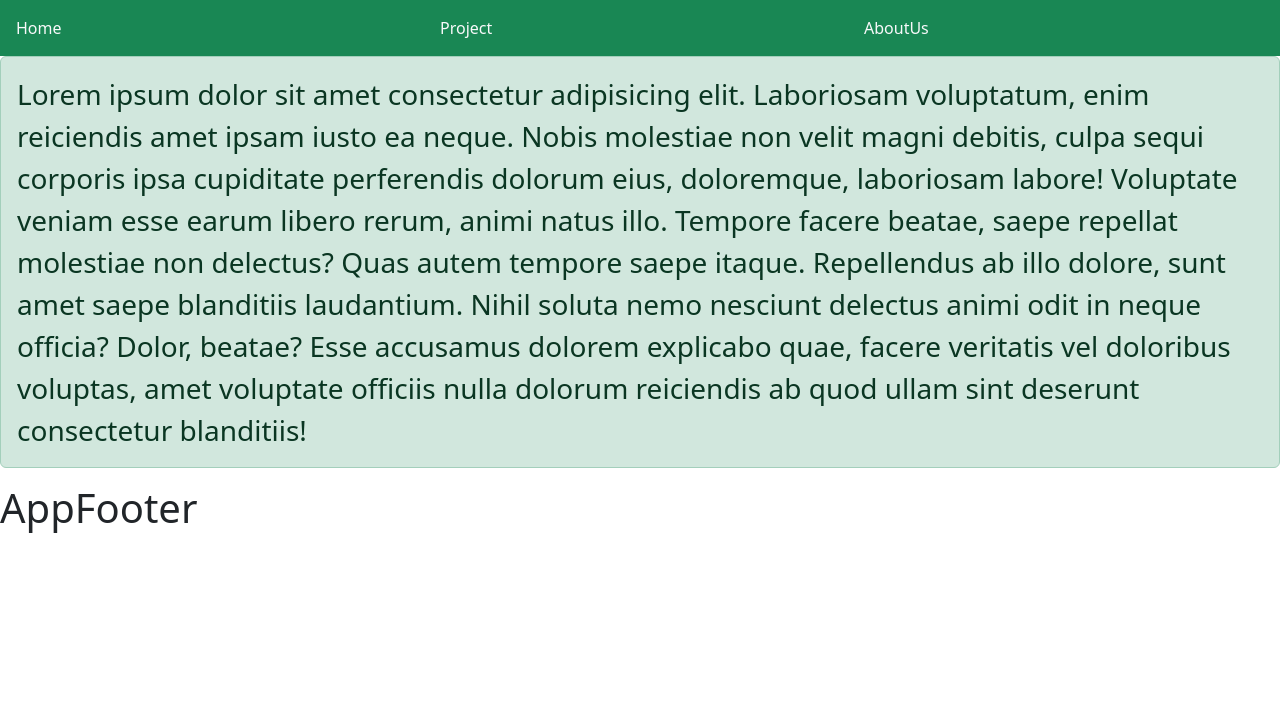
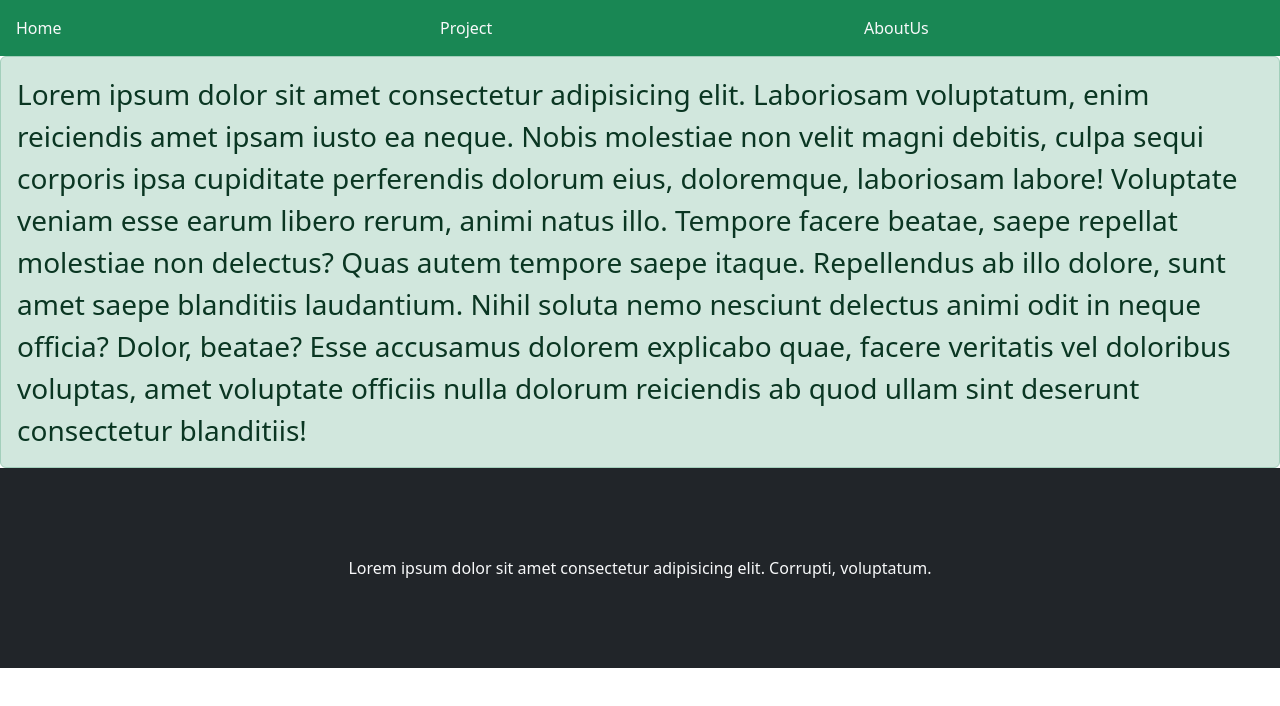
Before and after one commit to Ajay-Sonavane/Third-react-app, a React (Create React App) app: page / in a window 1280 px wide. Shown: the top 706 px of the page. Built offline with nearby package versions, Linux system fonts and the light colour scheme.

Commit message:
footer is done

```diff
--- a/src/App.js
+++ b/src/App.js
@@ -11,7 +11,7 @@
 function AppHeader() {
   return (
     <>
-      <div className="row d-flex bg-success text-light p-3 justify-content-center ">
+      <div className="row  d-flex bg-success text-light p-3 justify-content-center ">
         <div className="col">Home</div>
         <div className="col"> Project</div>
         <div className="col">AboutUs</div>
@@ -23,7 +23,7 @@
 function Body() {
   return (
     <>
-      <div className="alert alert-success fs-3">
+      <div className="alert alert-success fs-3  mb-0">
         {" "}
         Lorem ipsum dolor sit amet consectetur adipisicing elit. Laboriosam
         voluptatum, enim reiciendis amet ipsam iusto ea neque. Nobis molestiae
@@ -43,7 +43,13 @@
 function AppFooter() {
   return (
     <>
-      <h1>AppFooter</h1>
+      <div
+        className="bg-dark text-light d-flex justify-content-center align-items-center"
+        style={{ height: "200px" }}
+      >
+        Lorem ipsum dolor sit amet consectetur adipisicing elit. Corrupti,
+        voluptatum.
+      </div>{" "}
     </>
   );
 }
```
